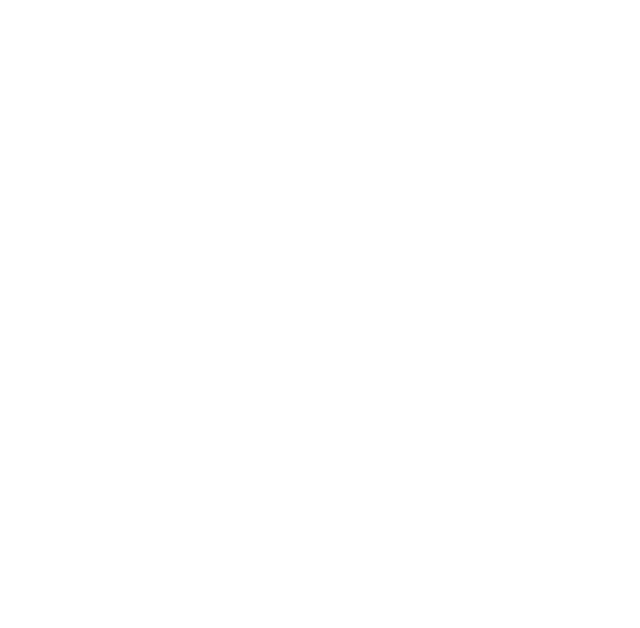
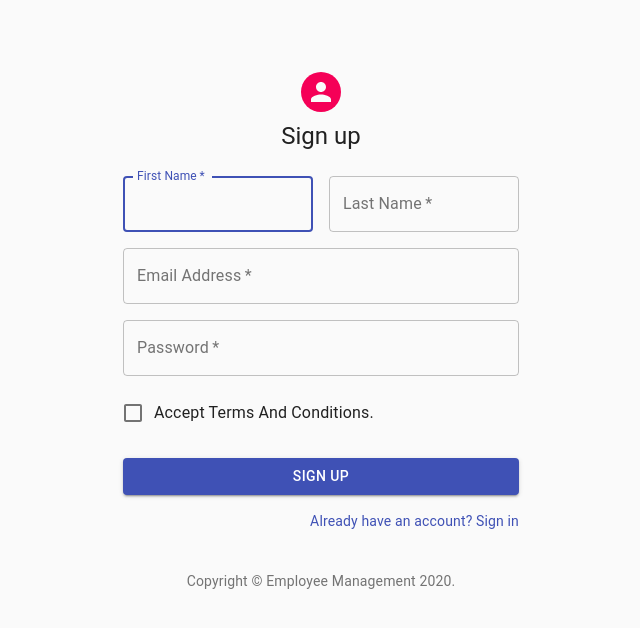
Before and after one commit to DattaDhebe/Employee-Management-Frontend, a React (Create React App) app: page /SignUp in a window 1280 px wide. Shown: the top 628 px of the page, without its empty margins (319-959 px from the left). Built offline with nearby package versions, Linux system fonts and the light colour scheme.

Commit message:
Added : SignUp Page and made Redirect to SignIn Page.

```diff
--- a/src/App.js
+++ b/src/App.js
@@ -2,13 +2,15 @@
 import React, { Component } from 'react';
 import { BrowserRouter as Router, Route, Redirect } from 'react-router-dom';
 import SignIn from './Components/login/login';
+import SignUp from './Components/SignUp/SignUp';
 
 class App extends Component {
   render() {
     return (
       <div>
       <Router>
-      <Route exact path="/" component={SignIn} />
+          <Route exact path="/" component={SignIn} />
+          <Route exact path="/SignUp" component={SignUp} />
       </Router>
       </div>
     );
--- /dev/null
+++ b/src/Components/SignUp/SignUp.jsx
@@ -0,0 +1,138 @@
+import React from 'react';
+import Avatar from '@material-ui/core/Avatar';
+import Button from '@material-ui/core/Button';
+import CssBaseline from '@material-ui/core/CssBaseline';
+import TextField from '@material-ui/core/TextField';
+import FormControlLabel from '@material-ui/core/FormControlLabel';
+import Checkbox from '@material-ui/core/Checkbox';
+import Link from '@material-ui/core/Link';
+import Grid from '@material-ui/core/Grid';
+import Box from '@material-ui/core/Box';
+import Typography from '@material-ui/core/Typography';
+import { makeStyles } from '@material-ui/core/styles';
+import Container from '@material-ui/core/Container';
+
+function Copyright() {
+  return (
+    <Typography variant="body2" color="textSecondary" align="center">
+      {'Copyright © '}
+      <Link color="inherit" href="#">
+        Employee Management
+      </Link>{' '}
+      {new Date().getFullYear()}
+      {'.'}
+    </Typography>
+  );
+}
+
+const useStyles = makeStyles((theme) => ({
+  paper: {
+    marginTop: theme.spacing(8),
+    display: 'flex',
+    flexDirection: 'column',
+    alignItems: 'center',
+  },
+  avatar: {
+    margin: theme.spacing(1),
+    backgroundColor: theme.palette.secondary.main,
+  },
+  form: {
+    width: '100%',
+    marginTop: theme.spacing(3),
+  },
+  submit: {
+    margin: theme.spacing(3, 0, 2),
+  },
+}));
+
+export default function SignUp() {
+  const classes = useStyles();
+
+  return (
+    <Container component="main" maxWidth="xs">
+      <CssBaseline />
+      <div className={classes.paper}>
+        <Avatar className={classes.avatar}>
+        </Avatar>
+        <Typography component="h1" variant="h5">
+          Sign up
+        </Typography>
+        <form className={classes.form} noValidate>
+          <Grid container spacing={2}>
+            <Grid item xs={12} sm={6}>
+              <TextField
+                autoComplete="fname"
+                name="firstName"
+                variant="outlined"
+                required
+                fullWidth
+                id="firstName"
+                label="First Name"
+                autoFocus
+              />
+            </Grid>
+            <Grid item xs={12} sm={6}>
+              <TextField
+                variant="outlined"
+                required
+                fullWidth
+                id="lastName"
+                label="Last Name"
+                name="lastName"
+                autoComplete="lname"
+              />
+            </Grid>
+            <Grid item xs={12}>
+              <TextField
+                variant="outlined"
+                required
+                fullWidth
+                id="email"
+                label="Email Address"
+                name="email"
+                autoComplete="email"
+              />
+            </Grid>
+            <Grid item xs={12}>
+              <TextField
+                variant="outlined"
+                required
+                fullWidth
+                name="password"
+                label="Password"
+                type="password"
+                id="password"
+                autoComplete="current-password"
+              />
+            </Grid>
+            <Grid item xs={12}>
+              <FormControlLabel
+                control={<Checkbox value="allowExtraEmails" color="primary" />}
+                label="Accept Terms And Conditions."
+              />
+            </Grid>
+          </Grid>
+          <Button
+            type="submit"
+            fullWidth
+            variant="contained"
+            color="primary"
+            className={classes.submit}
+          >
+            Sign Up
+          </Button>
+          <Grid container justify="flex-end">
+            <Grid item>
+              <Link href="#" variant="body2">
+                Already have an account? Sign in
+              </Link>
+            </Grid>
+          </Grid>
+        </form>
+      </div>
+      <Box mt={5}>
+        <Copyright />
+      </Box>
+    </Container>
+  );
+}
--- a/src/Components/login/login.jsx
+++ b/src/Components/login/login.jsx
@@ -11,6 +11,7 @@ import Box from '@material-ui/core/Box';
 import Typography from '@material-ui/core/Typography';
 import { makeStyles } from '@material-ui/core/styles';
 import Container from '@material-ui/core/Container';
+import { black } from '@material-ui/core/colors';
 
 function Copyright() {
   return (
@@ -37,7 +38,7 @@ const useStyles = makeStyles((theme) => ({
     backgroundColor: theme.palette.secondary.main,
   },
   form: {
-    width: '100%', // Fix IE 11 issue.
+    width: '100%',
     marginTop: theme.spacing(1),
   },
   submit: {
@@ -52,7 +53,7 @@ export default function SignIn() {
     <Container component="main" maxWidth="xs">
       <CssBaseline />
       <div className={classes.paper}>
-        <Avatar className={classes.avatar}>
+        <Avatar className={classes.avatar }>
 
         </Avatar>
         <Typography component="h1" variant="h5">
@@ -98,7 +99,7 @@ export default function SignIn() {
             <Grid item xs>
             </Grid>
             <Grid item>
-              <Link href="#" variant="body2">
+              <Link href="http://localhost:3008/SignUp" variant="body2">
                 {"Don't have an account? Sign Up"}
               </Link>
             </Grid>
```
